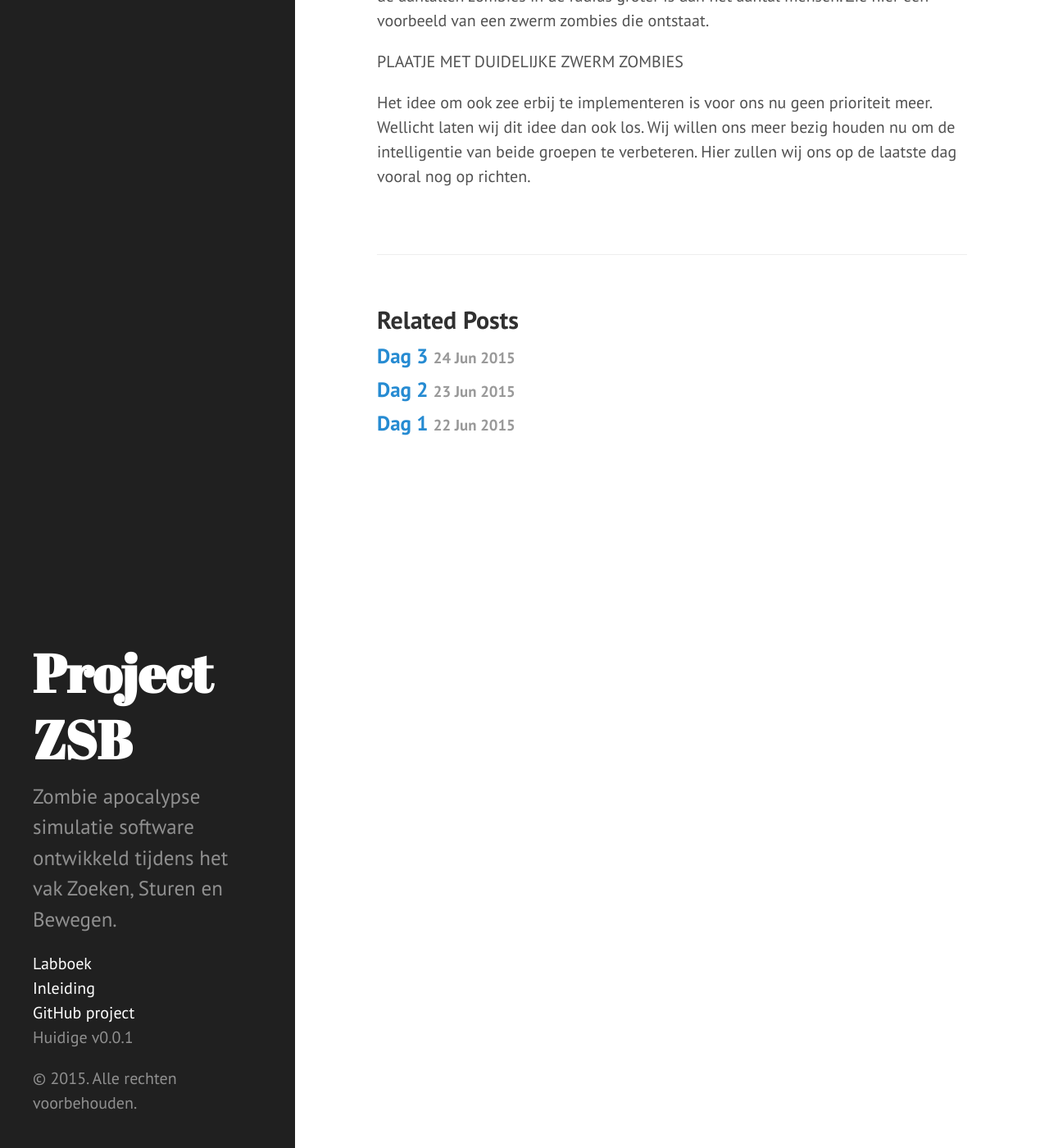
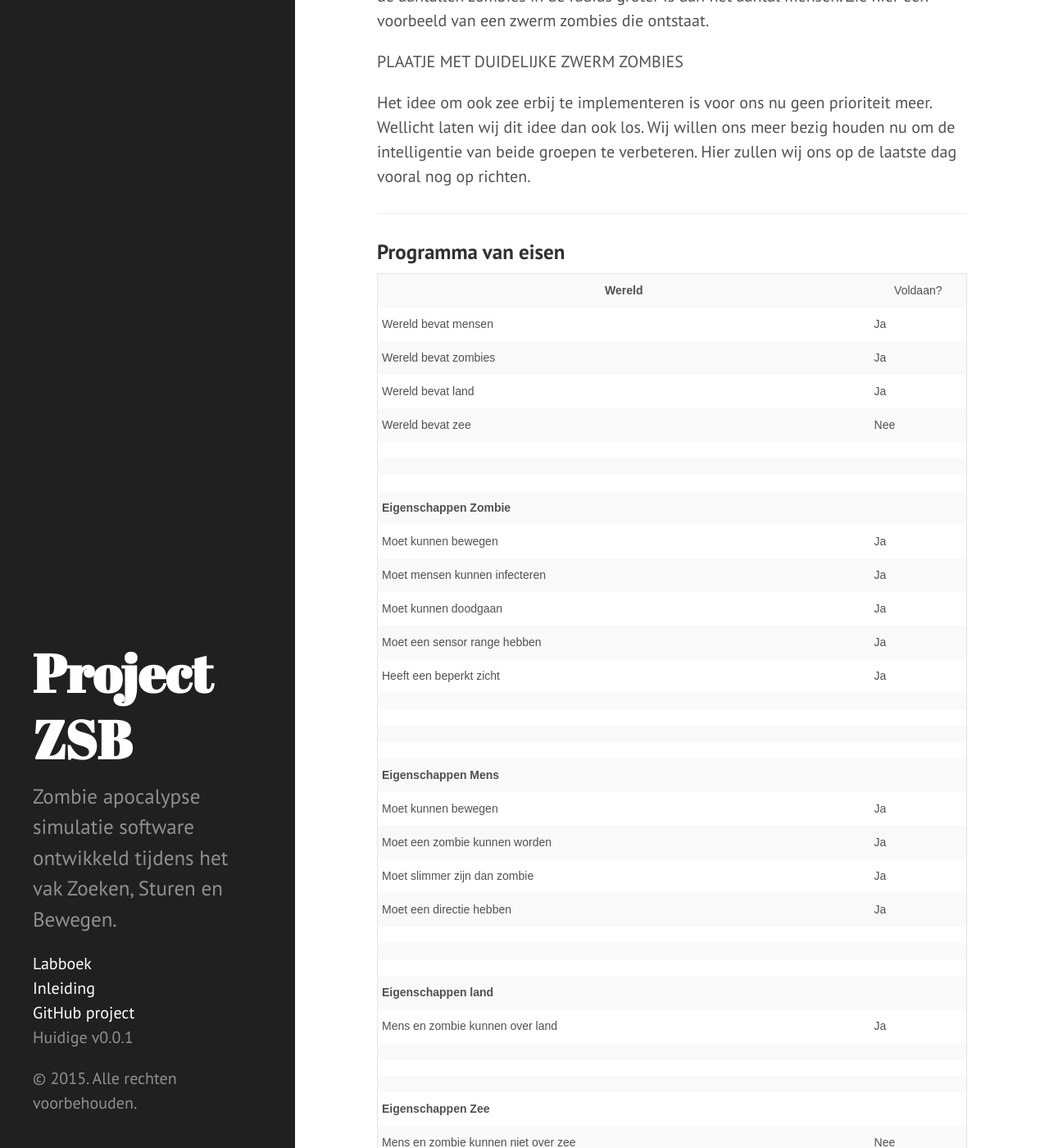
Before and after one commit to zombiea-apocalypse-sim/zombiea-apocalypse-sim.github.io, a Jekyll site: the page built from _posts/2015-06-25-dag4.md, in a window 1280 px wide and 1400 px high, scrolled down 2185 px. Shown: the whole window at 82% size. Built offline with Jekyll 4.4.1, drawn with Linux system fonts in a browser that asks for light colours; Markdown is read by kramdown in place of the engine named in the settings; some of the changed text lies outside the part shown.

Commit message:
programma van eisen dag 4

```diff
--- a/_posts/2015-06-25-dag4.md
+++ b/_posts/2015-06-25-dag4.md
@@ -26,3 +26,184 @@
 PLAATJE MET DUIDELIJKE ZWERM ZOMBIES
 
 Het idee om ook zee erbij te implementeren is voor ons nu geen prioriteit meer. Wellicht laten wij dit idee dan ook los. Wij willen ons meer bezig houden nu om de intelligentie van beide groepen te verbeteren. Hier zullen wij ons op de laatste dag vooral nog op richten.
+
+-----
+
+### Programma van eisen
+
+<style type="text/css">
+.tg  {border-collapse:collapse;border-spacing:0;}
+.tg td{font-family:Arial, sans-serif;font-size:14px;padding:10px 5px;border-style:solid;border-width:0px;overflow:hidden;word-break:normal;}
+.tg th{font-family:Arial, sans-serif;font-size:14px;font-weight:normal;padding:10px 5px;border-style:solid;border-width:0px;overflow:hidden;word-break:normal;}
+.tg .tg-e3zv{font-weight:bold}
+@media screen and (max-width: 767px) {.tg {width: auto !important;}.tg col {width: auto !important;}.tg-wrap {overflow-x: auto;-webkit-overflow-scrolling: touch;}}</style>
+<div class="tg-wrap"><table class="tg">
+  <tr>
+    <th class="tg-e3zv">Wereld</th>
+    <th class="tg-031e">Voldaan?</th>
+  </tr>
+  <tr>
+    <td class="tg-031e">Wereld bevat mensen</td>
+    <td class="tg-031e">Ja</td>
+  </tr>
+  <tr>
+    <td class="tg-031e">Wereld bevat zombies</td>
+    <td class="tg-031e">Ja</td>
+  </tr>
+  <tr>
+    <td class="tg-031e">Wereld bevat land</td>
+    <td class="tg-031e">Ja</td>
+  </tr>
+  <tr>
+    <td class="tg-031e">Wereld bevat zee</td>
+    <td class="tg-031e">Nee</td>
+  </tr>
+  <tr>
+    <td class="tg-031e"></td>
+    <td class="tg-031e"></td>
+  </tr>
+  <tr>
+    <td class="tg-031e"></td>
+    <td class="tg-031e"></td>
+  </tr>
+  <tr>
+    <td class="tg-031e"></td>
+    <td class="tg-031e"></td>
+  </tr>
+  <tr>
+    <td class="tg-e3zv">Eigenschappen Zombie</td>
+    <td class="tg-031e"></td>
+  </tr>
+  <tr>
+    <td class="tg-031e">Moet kunnen bewegen</td>
+    <td class="tg-031e">Ja</td>
+  </tr>
+  <tr>
+    <td class="tg-031e">Moet mensen kunnen infecteren</td>
+    <td class="tg-031e">Ja</td>
+  </tr>
+  <tr>
+    <td class="tg-031e">Moet kunnen doodgaan</td>
+    <td class="tg-031e">Ja</td>
+  </tr>
+  <tr>
+    <td class="tg-031e">Moet een sensor range hebben</td>
+    <td class="tg-031e">Ja</td>
+  </tr>
+  <tr>
+    <td class="tg-031e">Heeft een beperkt zicht</td>
+    <td class="tg-031e">Ja</td>
+  </tr>
+  <tr>
+    <td class="tg-031e"></td>
+    <td class="tg-031e"></td>
+  </tr>
+  <tr>
+    <td class="tg-031e"></td>
+    <td class="tg-031e"></td>
+  </tr>
+  <tr>
+    <td class="tg-031e"></td>
+    <td class="tg-031e"></td>
+  </tr>
+  <tr>
+    <td class="tg-031e"></td>
+    <td class="tg-031e"></td>
+  </tr>
+  <tr>
+    <td class="tg-e3zv">Eigenschappen Mens</td>
+    <td class="tg-031e"></td>
+  </tr>
+  <tr>
+    <td class="tg-031e">Moet kunnen bewegen</td>
+    <td class="tg-031e">Ja</td>
+  </tr>
+  <tr>
+    <td class="tg-031e">Moet een zombie kunnen worden</td>
+    <td class="tg-031e">Ja</td>
+  </tr>
+  <tr>
+    <td class="tg-031e">Moet slimmer zijn dan zombie</td>
+    <td class="tg-031e">Ja</td>
+  </tr>
+  <tr>
+    <td class="tg-031e">Moet een directie hebben</td>
+    <td class="tg-031e">Ja</td>
+  </tr>
+  <tr>
+    <td class="tg-031e"></td>
+    <td class="tg-031e"></td>
+  </tr>
+  <tr>
+    <td class="tg-031e"></td>
+    <td class="tg-031e"></td>
+  </tr>
+  <tr>
+    <td class="tg-031e"></td>
+    <td class="tg-031e"></td>
+  </tr>
+  <tr>
+    <td class="tg-e3zv">Eigenschappen land</td>
+    <td class="tg-031e"></td>
+  </tr>
+  <tr>
+    <td class="tg-031e">Mens en zombie kunnen over land</td>
+    <td class="tg-031e">Ja</td>
+  </tr>
+  <tr>
+    <td class="tg-031e"></td>
+    <td class="tg-031e"></td>
+  </tr>
+  <tr>
+    <td class="tg-031e"></td>
+    <td class="tg-031e"></td>
+  </tr>
+  <tr>
+    <td class="tg-031e"></td>
+    <td class="tg-031e"></td>
+  </tr>
+  <tr>
+    <td class="tg-e3zv">Eigenschappen Zee</td>
+    <td class="tg-031e"></td>
+  </tr>
+  <tr>
+    <td class="tg-031e">Mens en zombie kunnen niet over zee</td>
+    <td class="tg-031e">Nee</td>
+  </tr>
+  <tr>
+    <td class="tg-031e"></td>
+    <td class="tg-031e"></td>
+  </tr>
+  <tr>
+    <td class="tg-e3zv">Collision</td>
+    <td class="tg-031e"></td>
+  </tr>
+  <tr>
+    <td class="tg-031e">Groepen hebben andere acties dan individuen</td>
+    <td class="tg-031e">Ja</td>
+  </tr>
+  <tr>
+    <td class="tg-031e"></td>
+    <td class="tg-031e"></td>
+  </tr>
+  <tr>
+    <td class="tg-031e"></td>
+    <td class="tg-031e"></td>
+  </tr>
+  <tr>
+    <td class="tg-031e"></td>
+    <td class="tg-031e"></td>
+  </tr>
+  <tr>
+    <td class="tg-031e"></td>
+    <td class="tg-031e"></td>
+  </tr>
+  <tr>
+    <td class="tg-e3zv">Extra</td>
+    <td class="tg-031e"></td>
+  </tr>
+  <tr>
+    <td class="tg-031e">Interface waarin parameters kunnen worden veranderd</td>
+    <td class="tg-031e">Ja</td>
+  </tr>
+</table></div>
```
